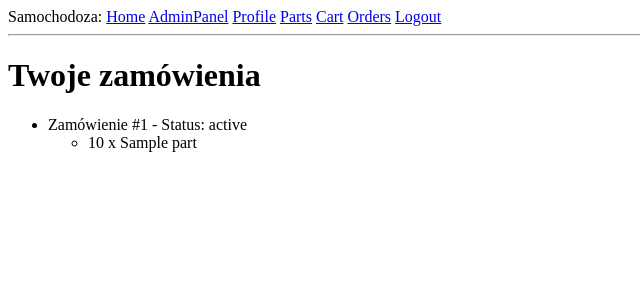
After one commit to dawid-markowski/ProjPAINT, a Flask app: page /orders in a window 1280 px wide. The commit adds this page. Shown: the top 300 px of the page, without its empty margins (0-640 px from the left). Run offline with Flask 3, Linux system fonts and the light colour scheme; a user stored in the database is signed in; tables that the repository leaves empty hold one stand-in row (values such as "Sample post").

Commit message:
dodanie checkoutu i orderow

```diff
--- a/app/__init__.py
+++ b/app/__init__.py
@@ -44,6 +44,9 @@ def create_app(config_class=Config):
     from app.cart import bp as cart_bp
     app.register_blueprint(cart_bp)
 
+    from app.checkout import bp as checkout_bp
+    app.register_blueprint(checkout_bp)
+
     from app.admin_ import bp as admin_bp
     app.register_blueprint(admin_bp)
 
--- a/app/cart/routes.py
+++ b/app/cart/routes.py
@@ -5,7 +5,7 @@ from app import db
 from app.cart import bp
 import sqlalchemy as sa
 
-#Trzeba pododawać template
+
 
 
 @bp.route('/create_cart', methods=['POST'])
--- /dev/null
+++ b/app/checkout/__init__.py
@@ -0,0 +1,5 @@
+from flask import Blueprint
+
+bp = Blueprint('checkout', __name__)
+
+from app.checkout import routes
--- /dev/null
+++ b/app/checkout/routes.py
@@ -0,0 +1,51 @@
+from app.checkout import bp
+from app import db
+import sqlalchemy as sa
+from app.models import Part, Cart, CartItem, Order, OrderItem
+from flask import render_template, request, redirect, flash, url_for
+from flask_login import login_required, current_user
+
+
+
+@bp.route('/checkout', methods=['POST'])
+@login_required
+def checkout():
+    user = current_user
+    if not user.cart or not user.cart.items:
+        flash("Twój koszyk jest pusty!", "warning")
+        return redirect(url_for('cart.view_cart'))
+
+    cart_items_query = sa.select(CartItem).where(CartItem.cart_id == user.cart.id)
+    cart_items = db.session.scalars(cart_items_query).all()
+
+    if not cart_items:
+        flash("Twój koszyk jest pusty!", "warning")
+        return redirect(url_for('cart.cart'))
+
+    # Tworzenie zamówienia
+    order = Order(user_id=user.id)
+    db.session.add(order)
+
+    # Przenieś przedmioty z koszyka do zamówienia
+    for cart_item in cart_items:
+        order_item = OrderItem(
+            order=order,
+            part_id=cart_item.part_id,
+            quantity=cart_item.quantity
+        )
+        db.session.add(order_item)
+
+    # Usuń koszyk użytkownika
+    db.session.delete(user.cart)
+    db.session.commit()
+
+    flash("Zamówienie zostało zrealizowane!", "success")
+    return redirect(url_for('checkout.orders'))
+
+
+@bp.route('/orders', methods=['GET'])
+@login_required
+def view_orders():
+    user = current_user
+    orders = Order.query.filter_by(user_id=user.id).order_by(Order.created_at.desc()).all()
+    return render_template('orders/orders.html', orders=orders)
--- a/app/templates/base.html
+++ b/app/templates/base.html
@@ -13,13 +13,14 @@
             {% if current_user.is_anonymous %}
             <a href="{{ url_for('auth.login') }}">Login</a>
             {% else %}
+            {% if current_user.is_admin %}
+            <a href="{{ url_for('admin.index') }}">AdminPanel</a>
+            {% endif %}
+            <a href="{{ url_for('main.user', username=current_user.username) }}">Profile</a>
             <a href="{{ url_for('shop.parts') }}">Parts</a>
-            <a href="{{ url_for('main.user', username=current_user.username) }}">Profile</a>
             <a href="{{ url_for('cart.view_cart') }}">Cart</a>
+            <a href="{{ url_for('checkout.view_orders') }}">Orders</a>
             <a href="{{ url_for('auth.logout') }}">Logout</a>
-            {% endif %}
-            {% if current_user.is_admin %}
-            <a href="{{ url_for('admin.index') }}">Admin</a>
             {% endif %}
         </div>
         <hr>
--- a/app/templates/cart/cart.html
+++ b/app/templates/cart/cart.html
@@ -15,6 +15,11 @@
         {% endfor %}
     </ul>
 
+ <!-- Przycisk Checkout -->
+    <form method="post" action="{{ url_for('checkout.checkout') }}">
+        <button type="submit" class="btn btn-success">Złóż zamówienie</button>
+    </form>
+
 
 {% else %}
     <p>Twój koszyk jest pusty.</p>
--- /dev/null
+++ b/app/templates/orders/orders.html
@@ -0,0 +1,21 @@
+{% extends "base.html" %}
+
+{% block content %}
+    <h1>Twoje zamówienia</h1>
+    {% if orders %}
+        <ul>
+            {% for order in orders %}
+            <li>
+                Zamówienie #{{ order.id }} - Status: {{ order.status }}
+                <ul>
+                    {% for item in order.items %}
+                    <li>{{ item.quantity }} x {{ item.part.part_name }}</li>
+                    {% endfor %}
+                </ul>
+            </li>
+            {% endfor %}
+        </ul>
+    {% else %}
+        <p>Nie masz żadnych zamówień.</p>
+    {% endif %}
+{% endblock %}
```
Also changed, not shown: app/models.py (+41 -4 lines), migrations/versions/2281ba8c9c3c_zamowienie.py (added, +45 -0 lines), app/shop/routes.py (line endings or trailing spaces).
